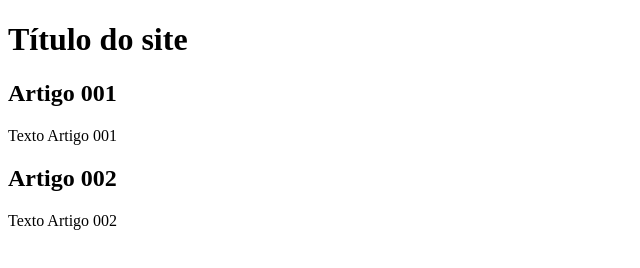
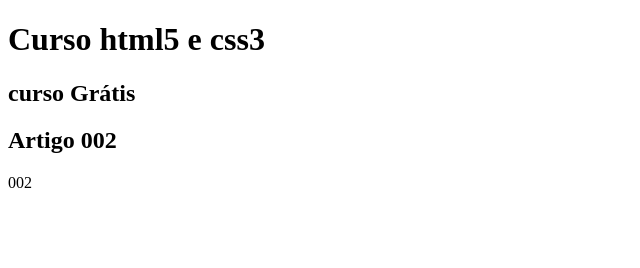
Before and after one commit to YuriListon/projeto-site, a plain HTML site: page index.html in a window 1280 px wide. Shown: the whole page, without its empty margins (0-640 px from the left). Drawn offline with Linux system fonts and the light colour scheme.

Commit message:
comecei o conteudo

```diff
--- a/index.html
+++ b/index.html
@@ -3,20 +3,23 @@
 <head>
     <meta charset="UTF-8">
     <meta name="viewport" content="width=device-width, initial-scale=1.0">
-    <title>Título do site</title>
+    <title>Cursos Grátis</title>
 </head>
 <body>
     <main>
         <header>
-            <h1>Título do site</h1>
+            <h1>Curso html5 e css3</h1>
         </header>
         <article>
-            <h2>Artigo 001</h2>
-            <p>Texto Artigo 001</p>
+            <h2>curso Grátis</h2>
+            <lorem>
+
+            </lorem>
         </article>
         <article>
             <h2>Artigo 002</h2>
-            <p>Texto Artigo 002</p>
+            <p><lorem> 002</p>
+                <lorem></lorem>
         </article>
     </main>
 
```
